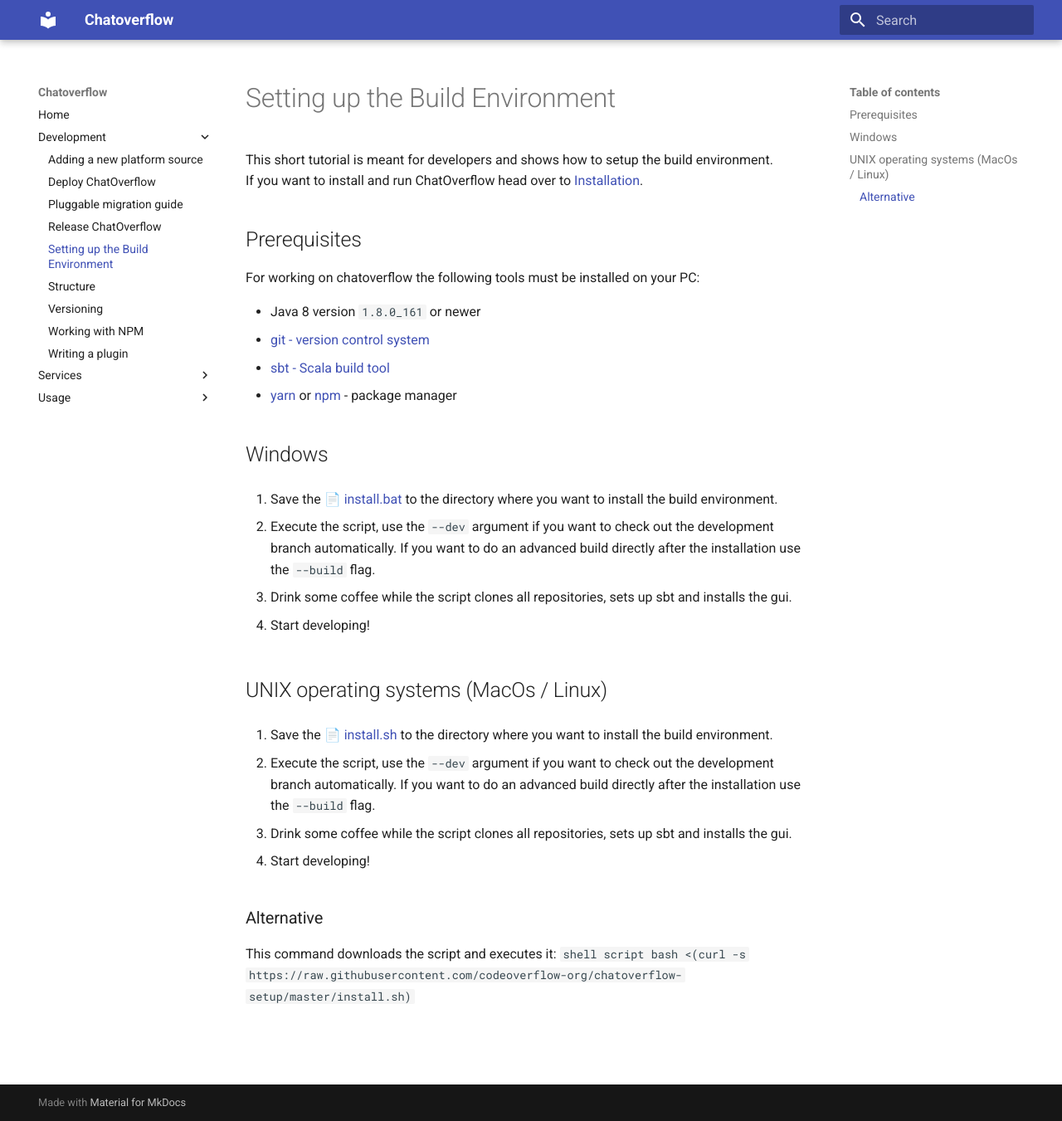
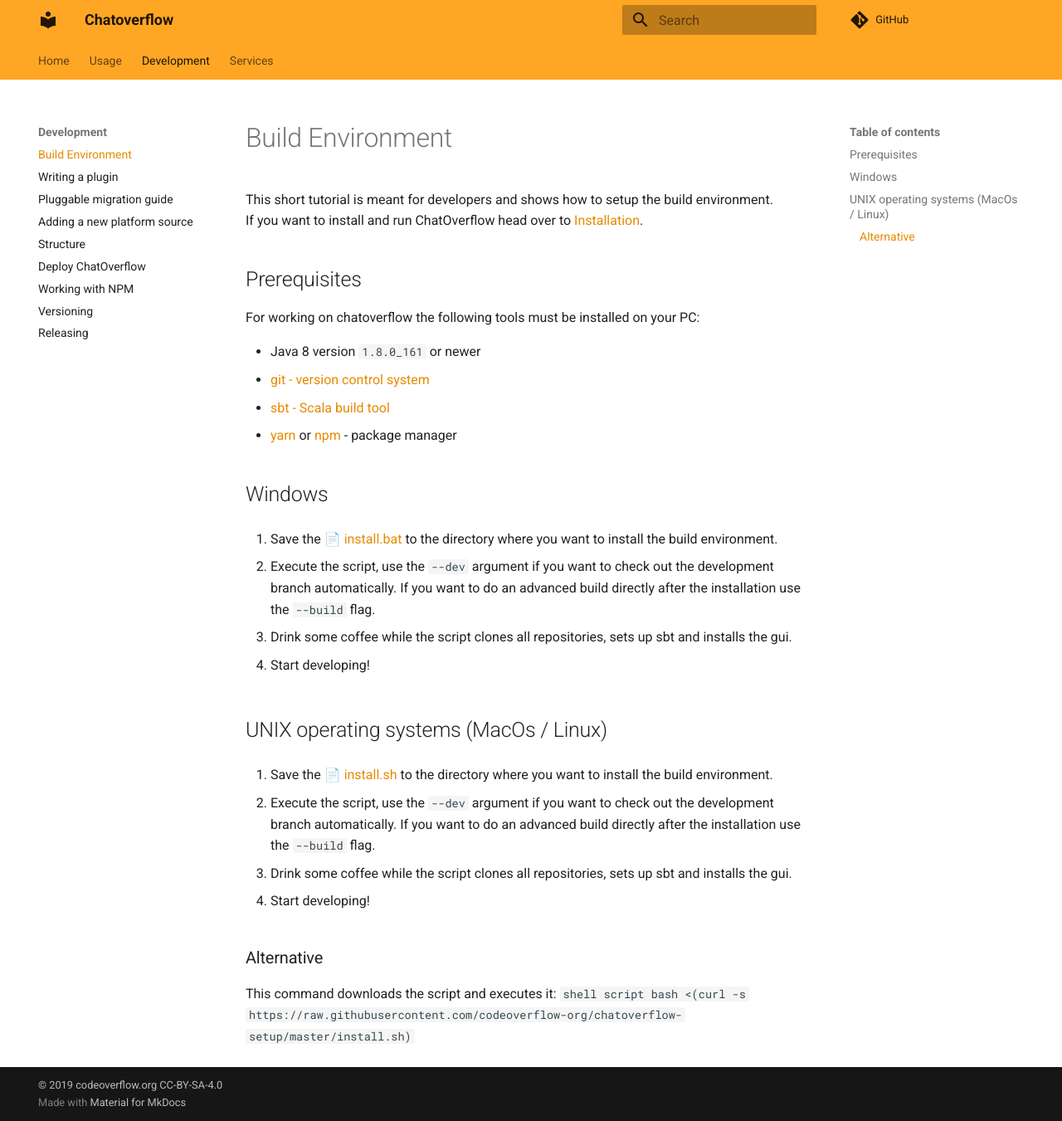
Before and after one commit to codeoverflow-org/chatoverflow-wiki, an MkDocs documentation site: the page built from docs/development/Setting-up-the-Build-Environment.md, in a window 1280 px wide and 1351 px high. Shown: the whole window at 83% size. Built offline with MkDocs 1.6.1 and Material for MkDocs 9.7.7, drawn with Linux system fonts in a browser that asks for light colours; comment, search, counter and statistics services are not loaded; part of the change alters nothing that is shown.

Commit message:
Add more information to mkdocs.yml

```diff
--- a/mkdocs.yml
+++ b/mkdocs.yml
@@ -1,2 +1,43 @@
 site_name: Chatoverflow
-theme: material
+site_author: codeoverflow.org
+copyright: '© 2019 codeoverflow.org CC-BY-SA-4.0'
+
+site_url: http://codeoverflow.org
+repo_url: https://github.com/codeoverflow-org/chatoverflow/
+edit_uri: https://github.com/joblo2213/chatoverflow-wiki/docs/ #TODO: Point to codeoverflow-org
+
+theme:
+  name: material
+  feature:
+    tabs: true
+  palette:
+    primary: orange
+    accent: orange
+
+nav:
+  - Home: index.md
+  - Usage:
+     - Installation: usage/Installation.md
+     - Using the GUI: usage/Using-the-GUI.md
+     - Using Parameters: usage/Using-Parameters.md
+     - Using the CLI: usage/Using-the-CLI.md
+     - Frequent Issues: usage/Frequent-Issues.md
+  - Development:
+     - Build Environment: development/Setting-up-the-Build-Environment.md
+     - Writing a plugin: development/Writing-a-plugin.md
+     - Pluggable migration guide: development/Pluggable-migration-guide.md
+     - Adding a new platform source: development/Adding-a-new-platform-source.md
+     - Structure: development/Structure.md
+     - Deploy ChatOverflow: development/Deploy-ChatOverflow.md
+     - Working with NPM: development/Working-with-NPM.md
+     - Versioning: development/Versioning.m
+     - Releasing: development/Release-ChatOverflow.md
+  - Services:
+     - Twitch Chat: services/Twitch-Chat.md
+     - Discord: services/Discord.md
+     - Serial Port (Arduino: services/Serial.md
+     - TipeeeStream: services/TipeeeStream.md
+     - StreamElements: services/StreamElements.md
+     - File: services/File.md
+     - RCON: services/RCON.md
+     - Sample: services/Sample.md
```
